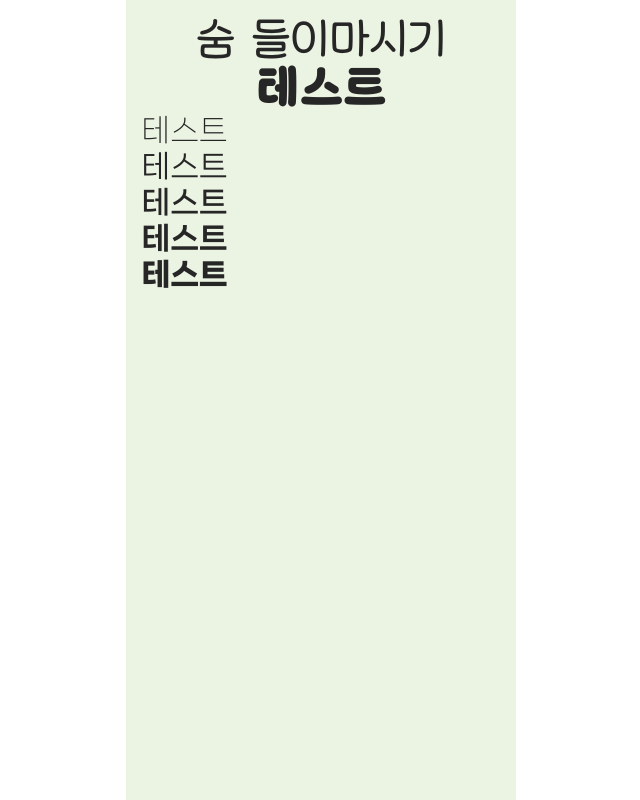
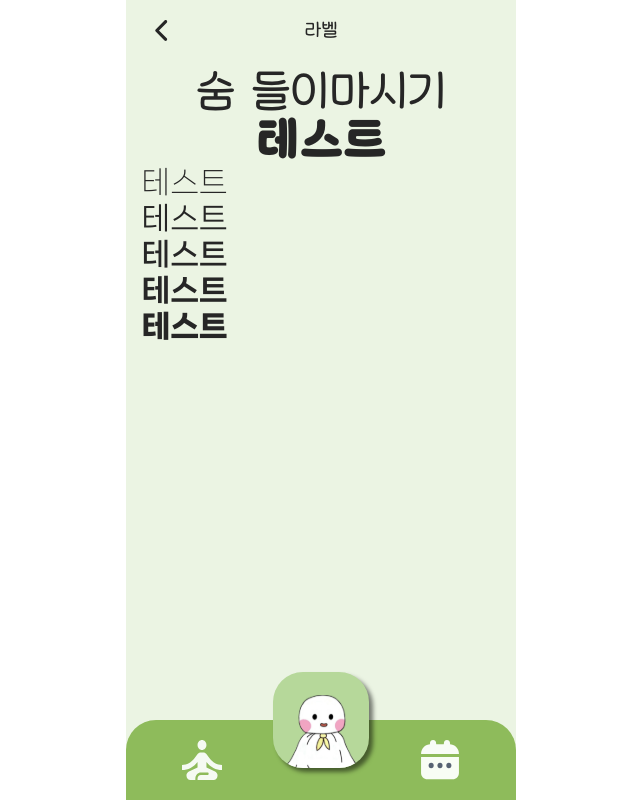
Before and after one commit to seomsoo/ddasoom, a Next.js app in the folder Frontend/: page / in a window 1280 px wide. Shown: the whole page, without its empty margins (319-959 px from the left). Built offline with nearby package versions, Linux system fonts and the light colour scheme.

Commit message:
[FEAT] #5 메인, 훈련, 캘린터 페이지 추가

```diff
--- /dev/null
+++ b/Frontend/src/app/calendar/page.tsx
@@ -0,0 +1,7 @@
+import React from 'react';
+
+export default function calendar() {
+  return (
+    <div>캘린더</div>
+  );
+}
--- a/Frontend/src/app/page.tsx
+++ b/Frontend/src/app/page.tsx
@@ -1,11 +1,14 @@
 import React from 'react';
 
+import Header from '@/components/Header';
+import Navbar from '@/components/Navbar';
 const Home = () => {
   console.log('hi');
   console.log('hi');
 
   return (
     <div>
+      <Header label='라벨'/>
       <div className="text-5xl text-center font-hakgyoansimR font-b">
         숨 들이마시기 <br />
         <span className="font-hakgyoansimB">테스트</span>
@@ -17,6 +20,7 @@
         <span className="font-nanumExtraBold text-3xl">테스트</span>
         <span className="font-nanumHeavy text-3xl">테스트</span>
       </div>
+      <Navbar/>
     </div>
   );
 };
--- /dev/null
+++ b/Frontend/src/app/training/page.tsx
@@ -0,0 +1,9 @@
+import React from 'react';
+
+export default function training() {
+  return (
+    <div>
+      훈련탭
+    </div>
+  );
+}
```
Also changed, not shown: Frontend/src/app/main/page.tsx (renamed from Frontend/src/app/main.tsx), 1 other file (tests, documents, lock files or other folders).
